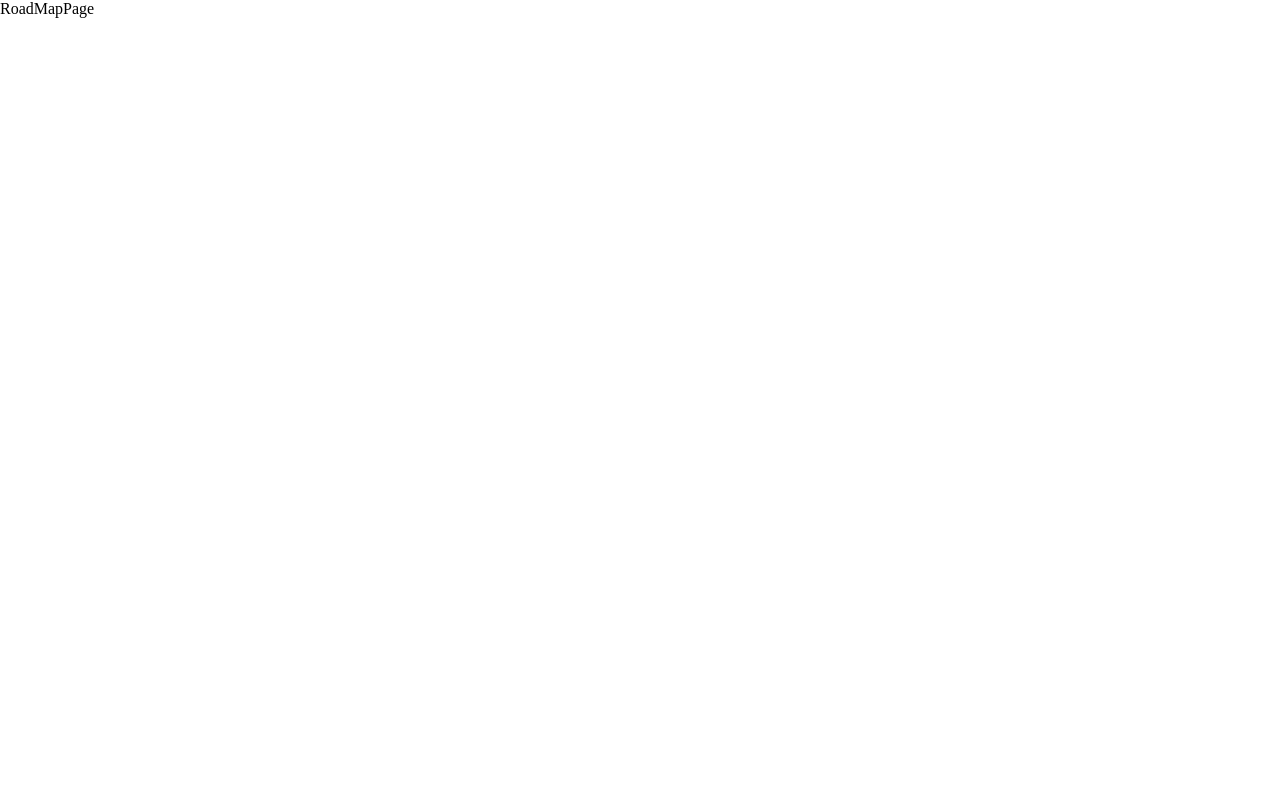
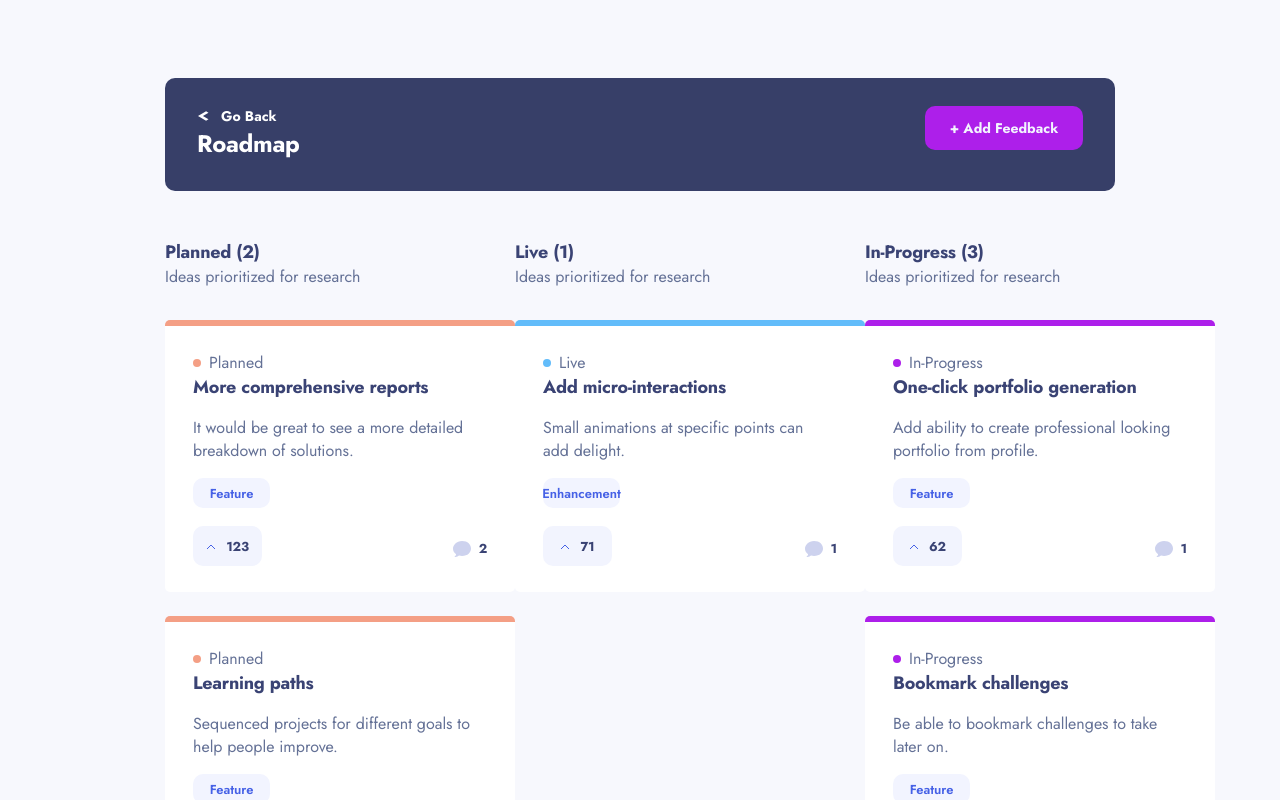
Before and after one commit to htrung11120/Product-feedback-app, a React (Vite) app: page /roadMap in a window 1280 px wide. Shown: the top 800 px of the page. Built offline with nearby package versions, Linux system fonts and the light colour scheme.

Commit message:
fininsh desktop layout

```diff
--- /dev/null
+++ b/src/Style/RoadMapBoardStyles.js
@@ -0,0 +1,168 @@
+import styled from 'styled-components'
+
+export const Container = styled.div`
+  margin-top: 48px;
+`
+
+export const ItemContainer = styled.div`
+  margin-top: 32px;
+  display: flex;
+  flex-direction: column;
+  gap: 24px;
+`
+
+export const Item = styled.div`
+  box-sizing: border-box;
+  padding: 25px 28px;
+  border-top: 6px solid ${({ status }) => {
+    switch (status) {
+      case 'planned':
+        return '#F49F85'
+      case 'in-progress':
+        return '#AD1FEA'
+      case 'live':
+        return '#62BCFA'
+      default:
+        return '#F49F85' // Default color
+    }
+  }};
+  width: 350px;
+  height: 272px;
+  border-radius: 5px;
+  background: #fff;
+`
+
+export const Header = styled.span`
+  text-transform: capitalize;
+  color: #3a4374;
+  font-family: Jost;
+  font-size: 18px;
+  font-style: normal;
+  font-weight: 700;
+  line-height: normal;
+  letter-spacing: -0.25px;
+`
+
+export const SubHeader = styled.p`
+  margin: 0;
+  color: #647196;
+  font-family: Jost;
+  font-size: 16px;
+  font-style: normal;
+  font-weight: 400;
+  line-height: normal;
+`
+
+export const ItemHeader = styled.div`
+  display: flex;
+  align-items: center;
+  gap: 8px;
+`
+
+export const Circle = styled.div`
+  width: 8px;
+  height: 8px;
+  border-radius: 50%;
+  background-color: ${({ status }) => {
+    switch (status) {
+      case 'planned':
+        return '#F49F85'
+      case 'in-progress':
+        return '#AD1FEA'
+      case 'live':
+        return '#62BCFA'
+      default:
+        return '#F49F85' // Default color
+    }
+  }};
+`
+
+export const ItemHeaderText = styled.span`
+  text-transform: capitalize;
+  color: #647196;
+  font-family: Jost;
+  font-size: 16px;
+  font-style: normal;
+  font-weight: 400;
+  line-height: normal;
+`
+
+export const ContentContainer = styled.div``
+
+export const Category = styled.p`
+  margin: 0;
+  width: 77px;
+  height: 30px;
+  border-radius: 10px;
+  background: #f2f4ff;
+  color: #4661e6;
+  font-family: Jost;
+  font-size: 13px;
+  font-style: normal;
+  font-weight: 600;
+  line-height: normal;
+  text-transform: capitalize;
+  display: flex;
+  justify-content: center;
+  align-items: center;
+`
+
+export const Content = styled.p`
+  color: #647196;
+  font-family: Jost;
+  font-size: 16px;
+  font-style: normal;
+  font-weight: 400;
+  line-height: normal;
+  width: 286px;
+`
+
+export const ContentHeader = styled.div`
+  color: #3a4374;
+  font-family: Jost;
+  font-size: 18px;
+  font-style: normal;
+  font-weight: 700;
+  line-height: normal;
+  letter-spacing: -0.25px;
+  &:hover{
+    cursor: pointer;
+    color: #4661E6;
+  }
+`
+
+export const BottomContainer = styled.div`
+  margin-top: 18px;
+  display: flex;
+  flex-direction: row;
+  justify-content: space-between;
+  color: #3a4374;
+  text-align: center;
+  font-family: Jost;
+  font-size: 13px;
+  font-style: normal;
+  font-weight: 700;
+  line-height: normal;
+  letter-spacing: -0.181px;
+`
+
+export const CommentContainer = styled.div`
+  display: flex;
+  align-items: center;
+  flex-direction: row;
+  gap: 8px;
+`
+
+export const UpVoteContainer = styled.div`
+  width: 69px;
+  height: 40px;
+  border-radius: 10px;
+  background: ${({ clicked }) => (clicked ? '#4661E6' : '#f2f4fe')};
+  display: flex;
+  align-items: center;
+  justify-content: center;
+  flex-direction: row;
+  gap: 8px;
+  cursor: pointer;
+  color: ${({ textColor }) => textColor};
+`
--- /dev/null
+++ b/src/Style/RoadMapHeadStyles.js
@@ -0,0 +1,69 @@
+import styled from 'styled-components'
+
+export const AddBtn = styled.div`
+  display: flex;
+  justify-content: center;
+  align-items: center;
+  color: #F2F4FE;
+  font-family: Jost;
+  font-size: 14px;
+  font-style: normal;
+  font-weight: 700;
+  line-height: normal;
+  border-radius: 10px;
+  background: #AD1FEA;
+  width: 158px;
+  height: 44px;
+  &:hover {
+    background: #C75AF6;
+  }
+`
+
+export const Header = styled.p`
+  margin: 0;
+  color: #FFF;
+  font-family: Jost;
+  font-size: 24px;
+  font-style: normal;
+  font-weight: 700;
+  line-height: normal;
+  letter-spacing: -0.333px;
+`
+
+export const BackText = styled.p`
+  margin: 0;
+  color: #FFF;
+  font-family: Jost;
+  font-size: 14px;
+  font-style: normal;
+  font-weight: 700;
+  line-height: normal;
+  transition: 1000ms ease-in-out;
+  &:hover {
+    text-decoration-line: underline;
+  }
+`
+
+export const Arrow = styled.img`
+  width: 12px;
+  height: 10px;
+`
+
+export const Container = styled.div`
+  display: flex;
+  flex-direction: row;
+  justify-content: space-between;
+  border-radius: 10px;
+  background: #373F68;
+  height: 113px;
+  padding: 28px 32px;
+  box-sizing: border-box;
+`
+
+export const BackContainer = styled.div`
+  display: flex;
+  flex-direction: row;
+  align-items: center;
+  gap: 12px;
+  color: white;
+`
--- /dev/null
+++ b/src/components/RoadMapBoard.jsx
@@ -0,0 +1,83 @@
+import { Link } from 'react-router-dom'
+import {
+  Container,
+  ItemContainer,
+  Item,
+  Header,
+  SubHeader,
+  ItemHeader,
+  Circle,
+  ItemHeaderText,
+  ContentContainer,
+  Category,
+  Content,
+  ContentHeader,
+  BottomContainer,
+  CommentContainer,
+  UpVoteContainer,
+} from '../Style/RoadMapBoardStyles'
+import commentIcon from '../assets/shared/icon-comments.svg'
+import UpIconArrow from './UpIconArrow'
+import { useState } from 'react'
+import styled from 'styled-components'
+
+export default function RoadMapBoard({ data }) {
+  const [clickedUpvotes, setClickedUpvotes] = useState(
+    Array(data?.length).fill(false)
+  )
+  const [upvoteTextColor, setUpvoteTextColor] = useState('#3A4374')
+
+  const handleUpvoteClick = (index) => {
+    const newClickedUpvotes = [...clickedUpvotes]
+    newClickedUpvotes[index] = !newClickedUpvotes[index]
+    setClickedUpvotes(newClickedUpvotes)
+
+    setUpvoteTextColor(newClickedUpvotes[index] ? '#FFFFFF' : '#3A4374')
+  }
+
+  return (
+    <Container>
+      <div>
+        <Header>{`${data[0].status}  (${data.length})`}</Header>
+        <SubHeader>Ideas prioritized for research</SubHeader>
+      </div>
+      <ItemContainer>
+        {data.map((el, index) => {
+          return (
+            <Item key={index} status={el.status}>
+              <ItemHeader>
+                <Circle status={el.status} />
+                <ItemHeaderText>{el.status}</ItemHeaderText>
+              </ItemHeader>
+              <ContentContainer>
+                <TitleLink to={`/edit/comment/${el.id}`}>
+                  <ContentHeader>{el.title}</ContentHeader>
+                </TitleLink>
+                <Content>{el.description}</Content>
+                <Category>{el.category}</Category>
+                <BottomContainer>
+                  <UpVoteContainer
+                    clicked={clickedUpvotes[index]}
+                    onClick={() => handleUpvoteClick(index)}
+                    textColor={upvoteTextColor}
+                  >
+                    <UpIconArrow clicked={clickedUpvotes[index]} />
+                    <p style={{ color: upvoteTextColor }}>{el.upvotes}</p>
+                  </UpVoteContainer>
+                  <CommentContainer>
+                    <img src={commentIcon} alt="commentIcon" />
+                    <p>{el.comments ? el.comments.length : 0}</p>
+                  </CommentContainer>
+                </BottomContainer>
+              </ContentContainer>
+            </Item>
+          )
+        })}
+      </ItemContainer>
+    </Container>
+  )
+}
+
+const TitleLink = styled(Link)`
+  text-decoration: none;
+`
--- /dev/null
+++ b/src/components/RoadMapHeader.jsx
@@ -0,0 +1,30 @@
+import {
+  AddBtn,
+  Header,
+  BackText,
+  Arrow,
+  Container,
+  BackContainer,
+} from '../Style/RoadMapHeadStyles'
+import leftArrow from '../assets/shared/white-back-arr.svg'
+import { useNavigate } from 'react-router-dom'
+export default function RoadMapHeader() {
+  const navigate = useNavigate()
+
+  return (
+    <Container>
+      <div>
+        <BackContainer
+          onClick={() => {
+            navigate(-1)
+          }}
+        >
+          <Arrow src={leftArrow} alt="" />
+          <BackText>Go Back</BackText>
+        </BackContainer>
+        <Header>Roadmap</Header>
+      </div>
+      <AddBtn>+ Add Feedback</AddBtn>
+    </Container>
+  )
+}
--- a/src/pages/RoadMapPage.jsx
+++ b/src/pages/RoadMapPage.jsx
@@ -1,5 +1,39 @@
-import React from 'react'
+import RoadMapHeader from '../components/RoadMapHeader'
+import styled from 'styled-components'
+import { useDataContext } from '../context/DataContext'
+import RoadMapBoard from '../components/RoadMapBoard'
 
 export default function RoadMapPage() {
-  return <div>RoadMapPage</div>
+  const { data, isLoading, error } = useDataContext()
+  const live = data?.filter((item) => item.status === 'live')
+  const planned = data?.filter((item) => item.status === 'planned')
+  const inProgress = data?.filter((item) => item.status === 'in-progress')
+  if (isLoading) {
+    return <div>Loading...</div>
+  }
+
+  if (error) {
+    return <div>Error: {error.message}</div>
+  }
+  return (
+    <Container>
+      <RoadMapHeader />
+      <BoardContainer>
+        <RoadMapBoard data={planned} />
+        <RoadMapBoard data={live} />
+        <RoadMapBoard data={inProgress} />
+      </BoardContainer>
+    </Container>
+  )
 }
+
+const Container = styled.div`
+  background: #F7F8FD;
+  padding: 78px 165px;
+  min-height: 100vh;
+`
+const BoardContainer = styled.div`
+  display: flex;
+  flex-direction:  row;
+justify-content: space-between;
+`
```
Also changed, not shown: src/assets/shared/white-back-arr.svg (added).
